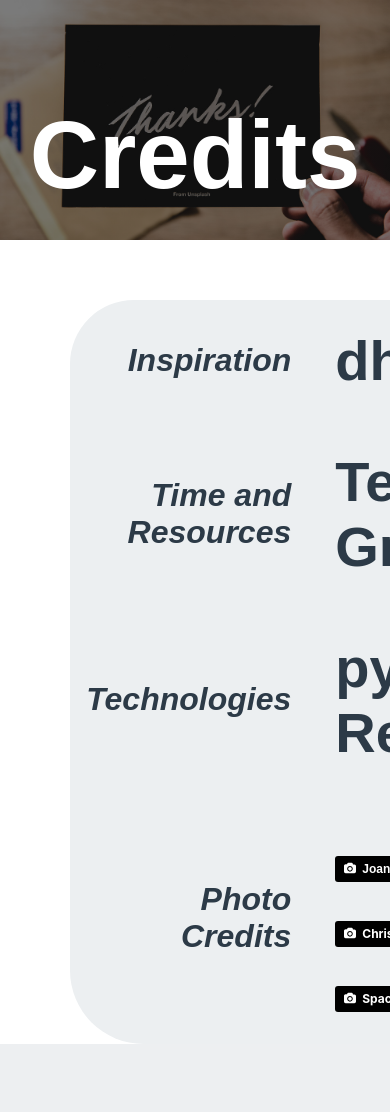
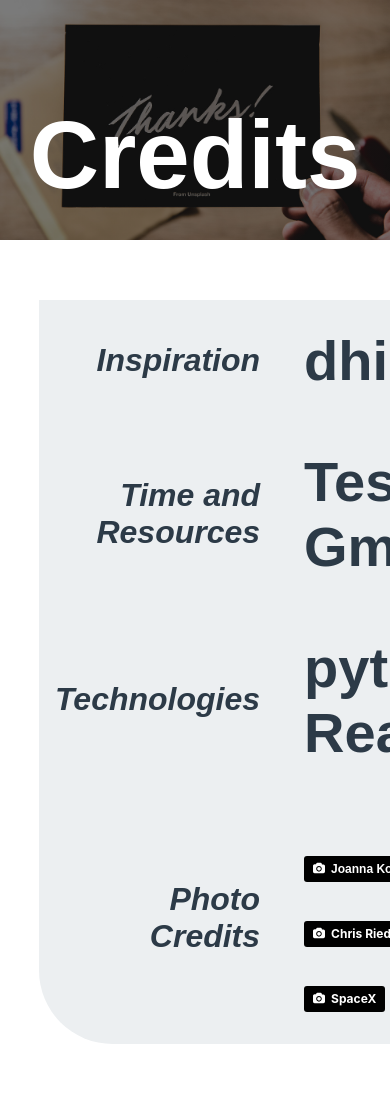
Before and after one commit to manjunath-satyamurthy/mysite-django-react, a Django app: page /credits/ in a window 390 px wide; the page is wider, and only the part inside the window is pictured. Before the commit the page ends 1044 px from the top of that part, so only its background shows below. Run offline with Django 3.2, Linux system fonts and the light colour scheme; some libraries are stand-ins or nearby versions.

Commit message:
Minor css fix

```diff
--- a/main/static/main/styles/main.css
+++ b/main/static/main/styles/main.css
@@ -701,8 +701,8 @@ object {
 
 
 .credit-contact-table {
-    margin-left: auto;
-    margin-right: auto;
+    /*margin-left: auto;
+    margin-right: auto;*/
     text-align: center;
 }
 
@@ -721,11 +721,11 @@ object {
 }
 
 .credit-contact-table tr:first-child td:first-child {
-    border-top-left-radius: 2em;
+    /*border-top-left-radius: 3.5em;*/
 }
 
 .credit-contact-table tr:first-child td:last-child {
-    border-top-right-radius: 2em;
+    /*border-top-right-radius: 2em;  */
 }
 
 
@@ -849,12 +849,9 @@ object {
     }
 
     .single-table-container {
-        display: block;
-        max-width: none;
-        width: 80%;
+        display: inline-block;
+        max-width: 80%;
         padding: 0;
-        text-align: center;
-        margin-left: 10%;
     }
 
     .info-table {
@@ -888,15 +885,6 @@ object {
         padding: 0.5em;
         font-size: 3em;
         text-align: right;
-    }
-
-    .credit-contact-table {
-        width: 80%;
-        text-align: center;
-    }
-
-    .credit-contact-table .single-table-container {
-        min-height: 0px;
     }
 
     .credit-contact-table td:first-child {
```
Also changed, not shown: main/react/css/main.css (+6 -18 lines).
